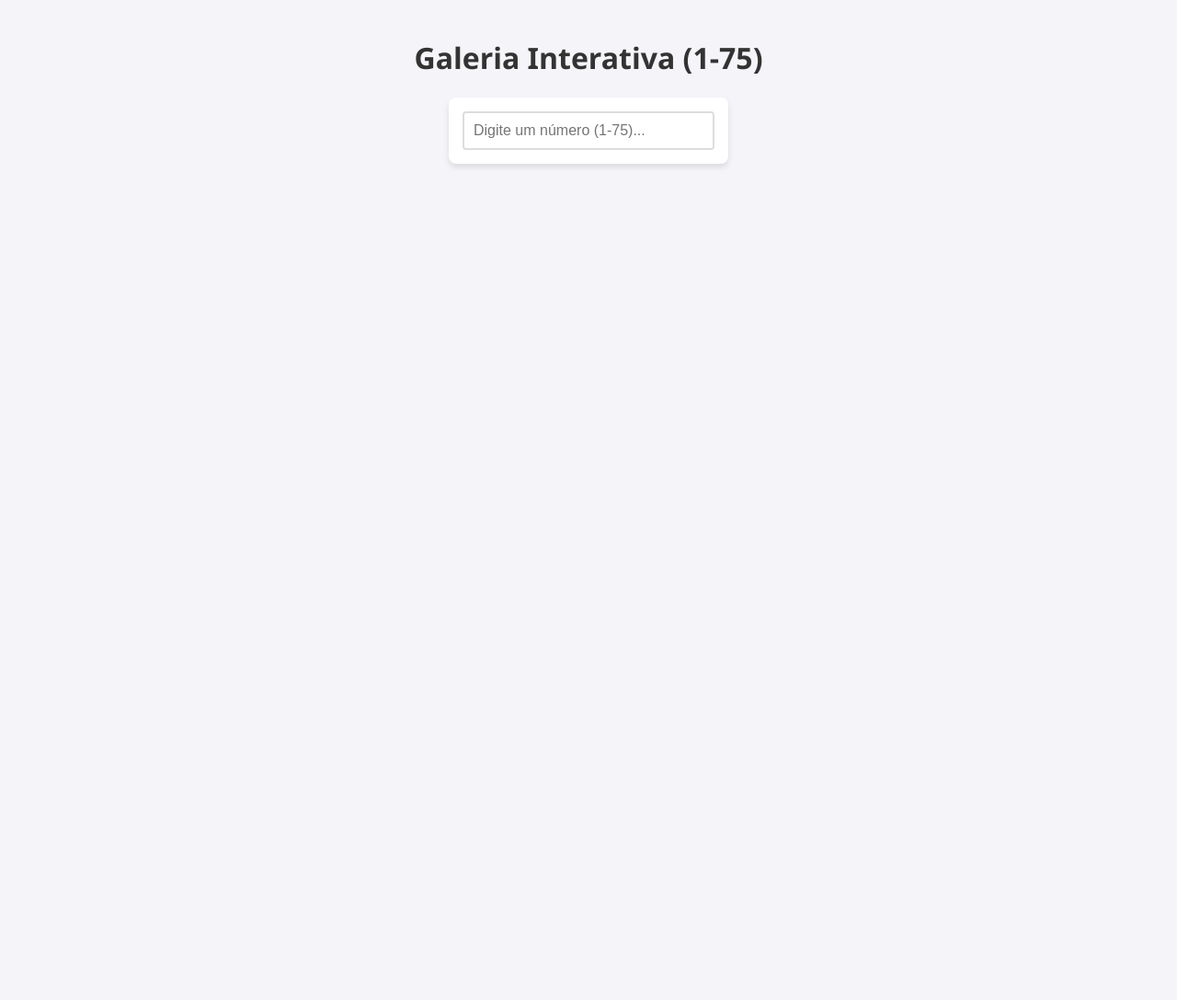
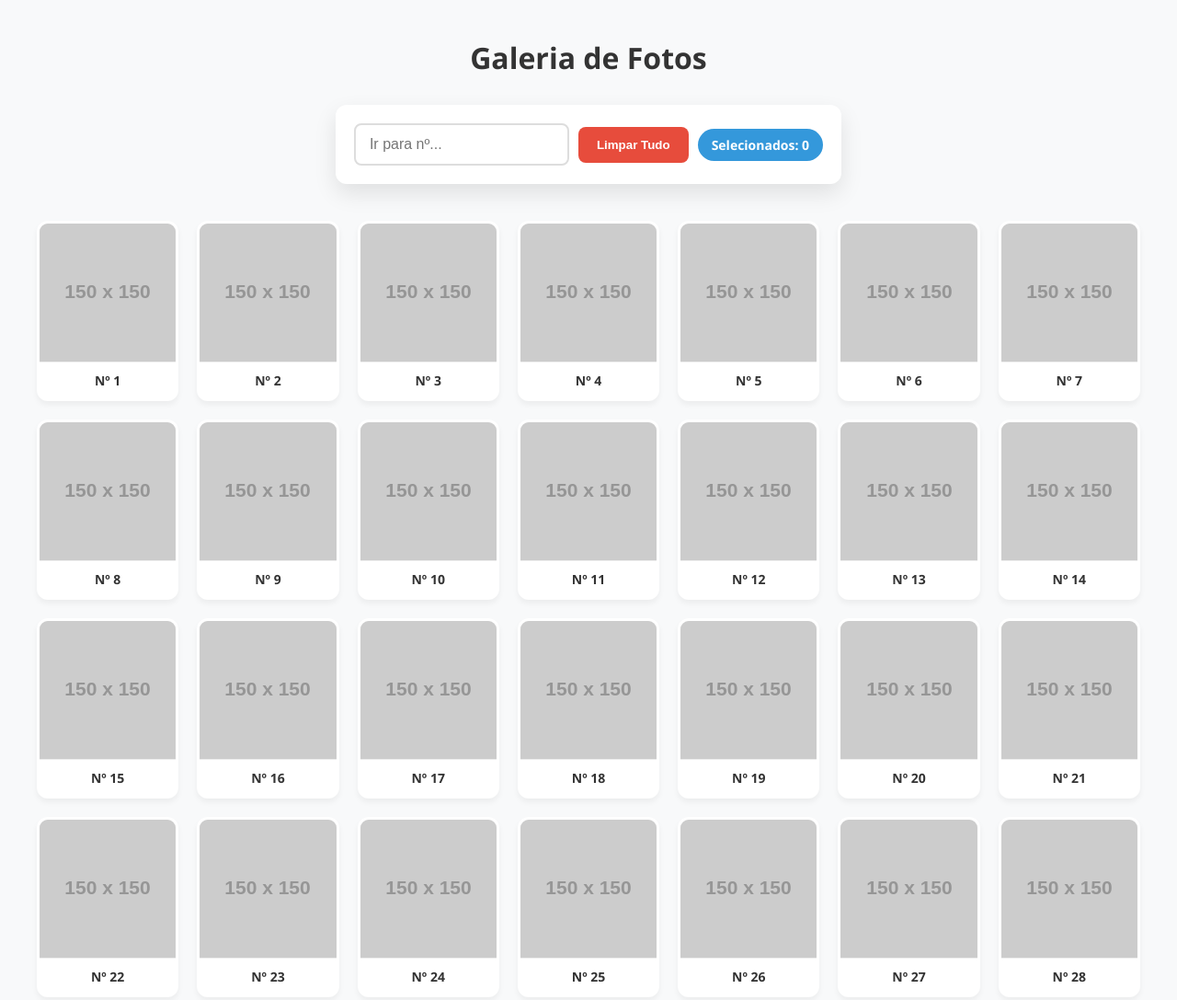
Before and after one commit to rodrigoinstallflex/amor, a plain HTML site: page index.html in a window 1280 px wide. Shown: the top 1087 px of the page at 92% size. Before the commit the page ends 800 px from the top, so only its background shows below. Drawn offline with Linux system fonts and the light colour scheme; placeholder pictures from the web are drawn by us.

Commit message:
Atualizar o index.html

```diff
--- a/index.html
+++ b/index.html
@@ -3,153 +3,243 @@
 <head>
     <meta charset="UTF-8">
     <meta name="viewport" content="width=device-width, initial-scale=1.0">
-    <title>Galeria de 75 Imagens</title>
+    <title>Minha Galeria de Imagens</title>
     <style>
         :root {
-            --primary-color: #3498db;
-            --selected-color: #2ecc71;
-            --bg-color: #f4f4f9;
+            --primary: #3498db;
+            --success: #2ecc71;
+            --danger: #e74c3c;
+            --bg: #f8f9fa;
+            --card-bg: #ffffff;
         }
 
         body {
-            font-family: 'Segoe UI', Tahoma, Geneva, Verdana, sans-serif;
-            background-color: var(--bg-color);
+            font-family: 'Segoe UI', Roboto, Helvetica, Arial, sans-serif;
+            background-color: var(--bg);
             margin: 0;
             padding: 20px;
+            color: #333;
+        }
+
+        .header {
+            text-align: center;
+            margin-bottom: 30px;
+        }
+
+        /* Painel de Controle Fixo */
+        .controls-wrapper {
+            position: sticky;
+            top: 20px;
+            z-index: 1000;
             display: flex;
             flex-direction: column;
             align-items: center;
+            gap: 15px;
+            margin-bottom: 40px;
         }
 
-        h1 { color: #333; }
-
         .controls {
-            margin-bottom: 20px;
-            position: sticky;
-            top: 10px;
-            z-index: 100;
             background: white;
-            padding: 15px;
-            border-radius: 8px;
-            box-shadow: 0 4px 6px rgba(0,0,0,0.1);
+            padding: 20px;
+            border-radius: 12px;
+            box-shadow: 0 10px 25px rgba(0,0,0,0.1);
+            display: flex;
+            gap: 10px;
+            flex-wrap: wrap;
+            justify-content: center;
+            align-items: center;
         }
 
         input {
-            padding: 10px;
+            padding: 12px 15px;
             border: 2px solid #ddd;
-            border-radius: 4px;
-            width: 250px;
+            border-radius: 8px;
+            width: 200px;
             font-size: 16px;
+            transition: border-color 0.3s;
         }
 
+        input:focus {
+            outline: none;
+            border-color: var(--primary);
+        }
+
+        .btn-clear {
+            background-color: var(--danger);
+            color: white;
+            border: none;
+            padding: 12px 20px;
+            border-radius: 8px;
+            cursor: pointer;
+            font-weight: bold;
+            transition: opacity 0.3s;
+        }
+
+        .btn-clear:hover { opacity: 0.8; }
+
+        .counter-badge {
+            background: var(--primary);
+            color: white;
+            padding: 8px 15px;
+            border-radius: 20px;
+            font-size: 14px;
+            font-weight: bold;
+        }
+
+        /* Grid de Imagens */
         .grid-container {
             display: grid;
-            grid-template-columns: repeat(auto-fill, minmax(120px, 1fr));
-            gap: 15px;
-            width: 100%;
+            grid-template-columns: repeat(auto-fill, minmax(150px, 1fr));
+            gap: 20px;
             max-width: 1200px;
+            margin: 0 auto;
         }
 
         .image-card {
-            background: white;
-            border-radius: 8px;
+            background: var(--card-bg);
+            border-radius: 12px;
             overflow: hidden;
-            box-shadow: 0 2px 4px rgba(0,0,0,0.1);
+            box-shadow: 0 4px 6px rgba(0,0,0,0.05);
             cursor: pointer;
-            transition: transform 0.2s, border-color 0.2s;
+            transition: all 0.3s cubic-bezier(0.175, 0.885, 0.32, 1.275);
             border: 3px solid transparent;
             position: relative;
         }
 
         .image-card:hover {
-            transform: translateY(-5px);
+            transform: translateY(-8px);
+            box-shadow: 0 12px 20px rgba(0,0,0,0.1);
         }
 
         .image-card.selected {
-            border-color: var(--selected-color);
-            background-color: #e8f8f0;
+            border-color: var(--success);
+            background-color: #f0fff4;
         }
 
         .image-card img {
             width: 100%;
-            height: 120px;
+            height: 150px;
             object-fit: cover;
             display: block;
+            background: #eee; /* Placeholder enquanto carrega */
         }
 
         .image-number {
             text-align: center;
-            padding: 8px;
+            padding: 10px;
             font-weight: bold;
             font-size: 14px;
-            color: #555;
+            border-top: 1px solid #eee;
         }
 
-        /* Badge de seleção */
-        .image-card.selected::after {
+        /* Checkmark de Seleção */
+        .image-card.selected::before {
             content: '✓';
             position: absolute;
-            top: 5px;
-            right: 5px;
-            background: var(--selected-color);
+            top: 10px;
+            right: 10px;
+            background: var(--success);
             color: white;
-            width: 20px;
-            height: 20px;
+            width: 24px;
+            height: 24px;
             border-radius: 50%;
             display: flex;
             align-items: center;
             justify-content: center;
-            font-size: 12px;
+            z-index: 10;
+            font-size: 14px;
+            box-shadow: 0 2px 4px rgba(0,0,0,0.2);
+        }
+
+        /* Destaque na busca */
+        .highlight-search {
+            transform: scale(1.1);
+            box-shadow: 0 0 20px var(--primary) !important;
+            border-color: var(--primary) !important;
+            z-index: 50;
+        }
+
+        @media (max-width: 480px) {
+            .grid-container { grid-template-columns: repeat(2, 1fr); }
+            input { width: 140px; }
         }
     </style>
 </head>
 <body>
 
-    <h1>Galeria Interativa (1-75)</h1>
-
-    <div class="controls">
-        <input type="number" id="searchNumber" placeholder="Digite um número (1-75)..." min="1" max="75">
+    <div class="header">
+        <h1>Galeria de Fotos</h1>
     </div>
 
-    <div class="grid-container" id="gallery">
+    <div class="controls-wrapper">
+        <div class="controls">
+            <input type="number" id="searchNumber" placeholder="Ir para nº..." min="1" max="75">
+            <button class="btn-clear" onclick="clearAll()">Limpar Tudo</button>
+            <div class="counter-badge">Selecionados: <span id="count">0</span></div>
         </div>
+    </div>
+
+    <div class="grid-container" id="gallery"></div>
 
     <script>
         const gallery = document.getElementById('gallery');
         const searchInput = document.getElementById('searchNumber');
+        const countDisplay = document.getElementById('count');
+
+        // --- CONFIGURAÇÃO ---
+        const TOTAL_IMAGES = 75;
+        const FOLDER_PATH = ""; // Deixe vazio se as fotos estiverem na mesma pasta do HTML
+        const EXTENSION = "jpg"; // Altere para png se necessário
+        // --------------------
 
         // Gera as 75 imagens
-        for (let i = 1; i <= 75; i++) {
+        for (let i = 1; i <= TOTAL_IMAGES; i++) {
             const card = document.createElement('div');
             card.className = 'image-card';
-            card.id = img-${i};
-            card.onclick = () => card.classList.toggle('selected');
+            card.id = `img-${i}`; // ID corrigido
 
-            // Usando o Lorem Picsum para imagens de exemplo
+            card.onclick = () => {
+                card.classList.toggle('selected');
+                updateCounter();
+            };
+
             card.innerHTML = `
-                <img src="https://picsum.photos/200?random=${i}" alt="Imagem ${i}">
+                <img src="${FOLDER_PATH}${i}.${EXTENSION}" alt="Foto ${i}" loading="lazy" onerror="this.src='https://via.placeholder.com/150?text=Erro+Foto+${i}'">
                 <div class="image-number">Nº ${i}</div>
             `;
 
             gallery.appendChild(card);
         }
 
-        // Lógica de busca/seleção por número
+        // Lógica de busca
         searchInput.addEventListener('input', (e) => {
             const val = e.target.value;
 
-            // Remove destaque de todos
-            document.querySelectorAll('.image-card').forEach(c => c.style.boxShadow = 'none');
+            // Limpa destaques anteriores
+            document.querySelectorAll('.image-card').forEach(c => c.classList.remove('highlight-search'));
 
-            if (val >= 1 && val <= 75) {
-                const target = document.getElementById(img-${val});
+            if (val >= 1 && val <= TOTAL_IMAGES) {
+                const target = document.getElementById(`img-${val}`);
                 if (target) {
                     target.scrollIntoView({ behavior: 'smooth', block: 'center' });
-                    target.style.boxShadow = '0 0 15px #3498db';
-                    // Opcional: target.classList.add('selected'); // Se quiser que selecione ao digitar
+                    target.classList.add('highlight-search');
                 }
             }
         });
+
+        // Atualiza contador
+        function updateCounter() {
+            const selectedCount = document.querySelectorAll('.image-card.selected').length;
+            countDisplay.innerText = selectedCount;
+        }
+
+        // Limpa todas as seleções
+        function clearAll() {
+            if(confirm("Deseja desmarcar todas as imagens?")) {
+                document.querySelectorAll('.image-card').forEach(c => c.classList.remove('selected'));
+                updateCounter();
+            }
+        }
     </script>
 </body>
 </html>
```
